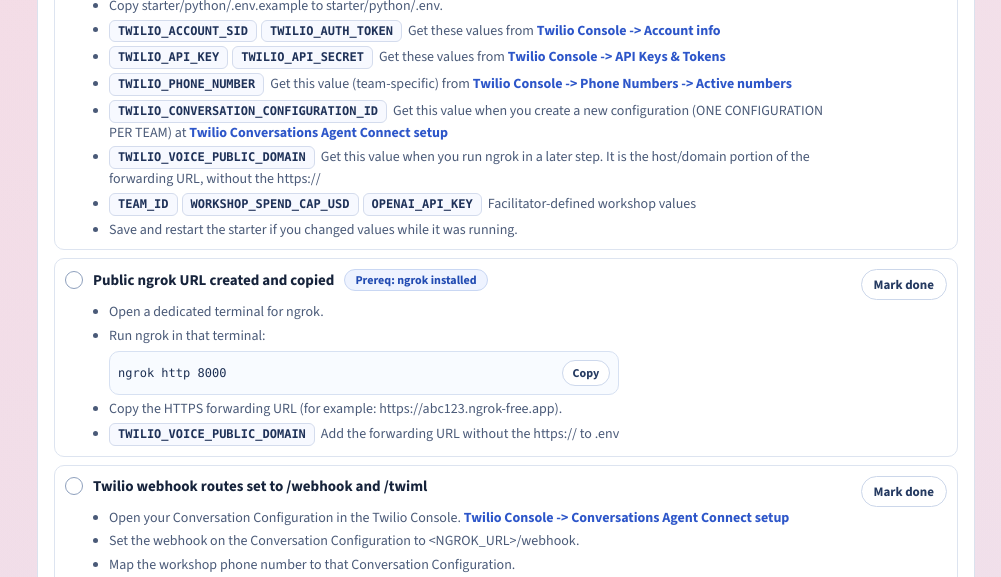
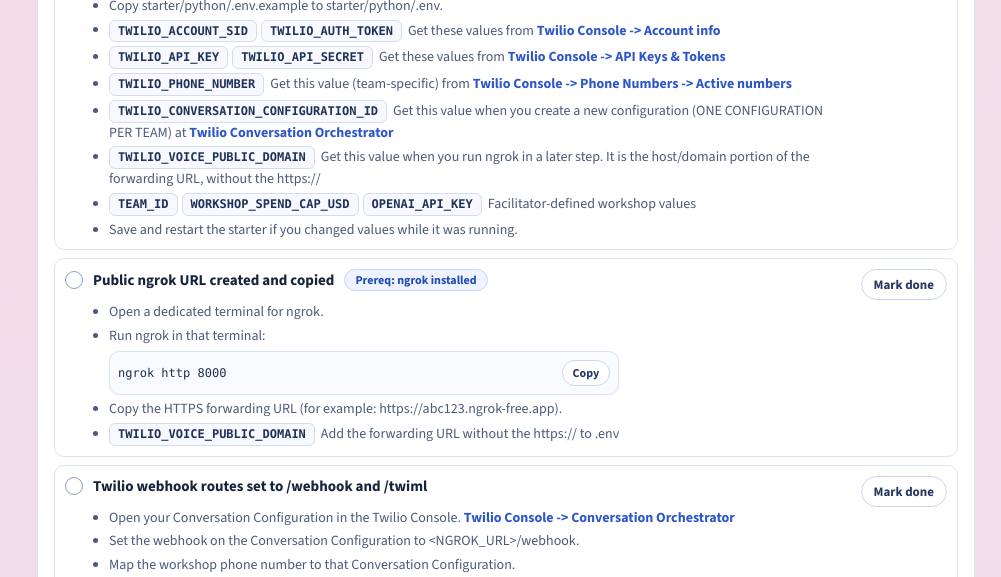
Before and after one commit to mangoshindig/twilio-iu-tech-summit-forge, a React (Vite) app in the folder workshop-ui/: page / in a window 1280 px wide. Shown: the part 1000-1577 px from the top of the page, without its empty margins (279-1280 px from the left). Built offline with nearby package versions, Linux system fonts and the light colour scheme.

Commit message:
Track workshop-ui dist folder

```diff
--- a/workshop-ui/src/App.tsx
+++ b/workshop-ui/src/App.tsx
@@ -101,7 +101,7 @@
         {
           text: 'Get this value when you create a new configuration (ONE CONFIGURATION PER TEAM) at',
           chips: ['TWILIO_CONVERSATION_CONFIGURATION_ID'],
-          linkLabel: 'Twilio Conversations Agent Connect setup',
+          linkLabel: 'Twilio Conversation Orchestrator',
           linkHref: twilioConsoleLink('us1/conversation-orchestrator/overview'),
         },
         {
@@ -139,7 +139,7 @@
       details: [
         {
           text: 'Open your Conversation Configuration in the Twilio Console.',
-          linkLabel: 'Twilio Console -> Conversations Agent Connect setup',
+          linkLabel: 'Twilio Console -> Conversation Orchestrator',
           linkHref: twilioConsoleLink('us1/conversation-orchestrator/overview'),
         },
         { text: 'Set the webhook on the Conversation Configuration to <NGROK_URL>/webhook.' },
```
Also changed, not shown: 2 other files (tests, documents, lock files or other folders).
